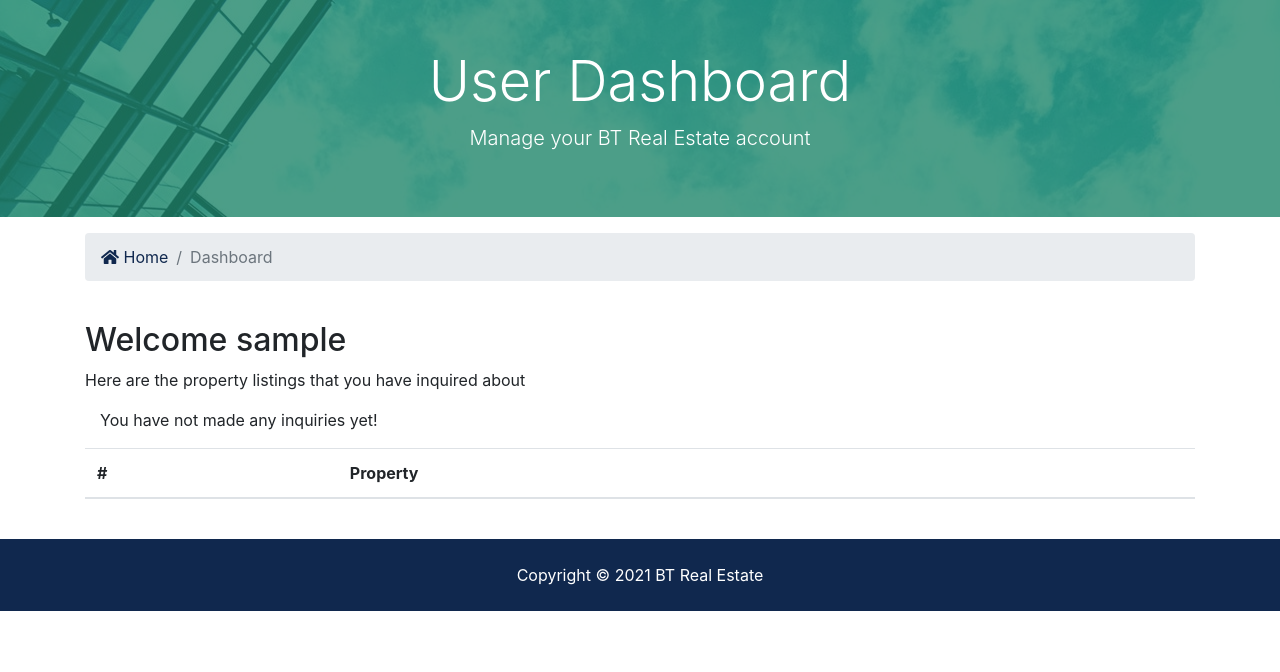
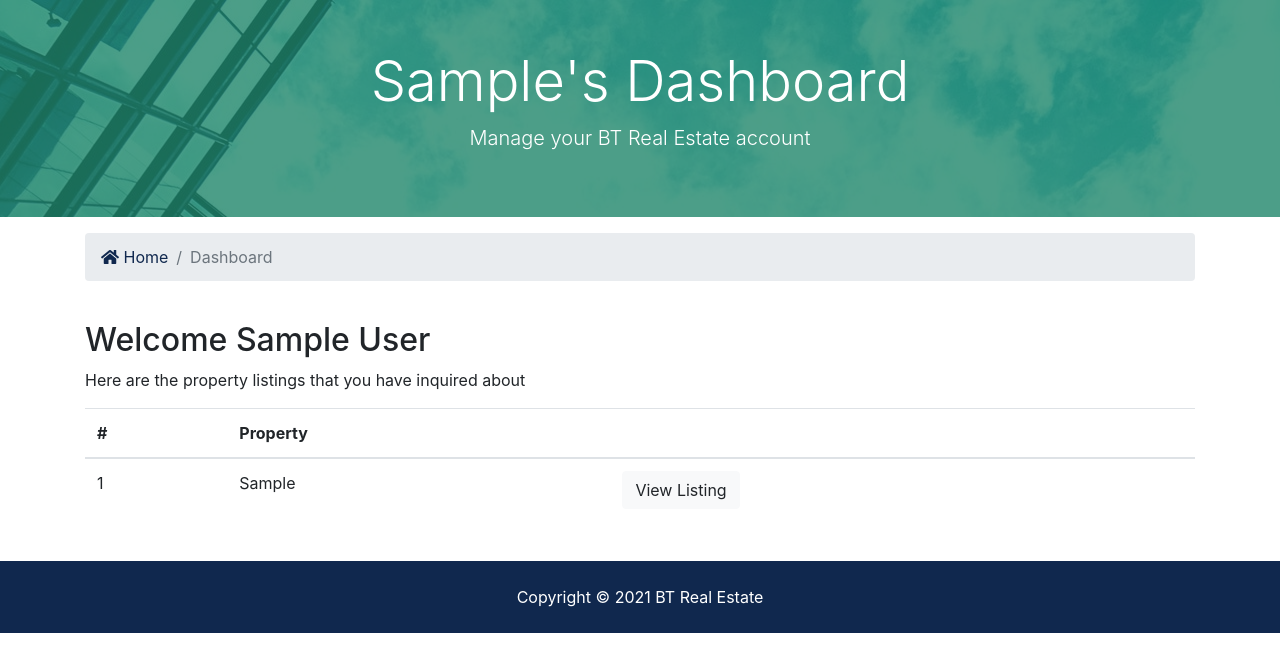
Before and after one commit to Amin-dev2/sss, a Django app: page /accounts/dashboard in a window 1280 px wide. Shown: the part 128-800 px from the top of the page. Run offline with Django 3.2, Linux system fonts and the light colour scheme; a user stored in the database is signed in; tables that the repository leaves empty hold one stand-in row (values such as "Sample post"); lists and menus that the app fills with data are empty; some libraries are stand-ins or nearby versions.

Commit message:
Project complete

```diff
--- a/accounts/views.py
+++ b/accounts/views.py
@@ -1,6 +1,8 @@
 from django.shortcuts import render, redirect
 from django.contrib import messages, auth
 from django.contrib.auth.models import User
+
+from contacts.models import Contact
 
 
 def register(request):
@@ -68,4 +70,8 @@ def logout(request):
     return redirect('index')
 
 def dashboard(request):
-  return render(request, 'accounts/dashboard.html')
+  user_contacts = Contact.objects.order_by('-contact_date').filter(user_id=request.user.id)
+  context = {
+    'contacts': user_contacts
+  }
+  return render(request, 'accounts/dashboard.html', context)
--- a/templates/accounts/dashboard.html
+++ b/templates/accounts/dashboard.html
@@ -6,7 +6,7 @@
   <div class="container">
     <div class="row text-center">
       <div class="col-md-12">
-        <h1 class="display-4">User Dashboard</h1>
+        <h1 class="display-4">{{ user.first_name }}'s Dashboard</h1>
         <p class="lead">Manage your BT Real Estate account</p>
       </div>
     </div>
@@ -34,7 +34,8 @@
   <div class="container">
     <div class="row">
       <div class="col-md-12">
-        <h2>Welcome {{ user.username }}</h2>
+        <h2>Welcome {{ user.first_name }} {{ user.last_name }}</h2>
+        {% if contacts %}
         <p>Here are the property listings that you have inquired about</p>
         <table class="table">
           <thead>
@@ -44,14 +45,13 @@
               <th></th>
             </tr>
           </thead>
-          {% if listings %}
-          {% for listing in listings %}
+          {% for contact in contacts %}
           <tbody>
             <tr>
-              <td>{{listing.listing_id}}</td>
-              <td>{{listing.title}}</td>
+              <td>{{contact.id}}</td>
+              <td>{{contact.listing}}</td>
               <td>
-                <a class="btn btn-light" href="{% url 'listing' listing_id%}">View Listing</a>
+                <a class="btn btn-light" href="{% url 'listing' contact.listing_id%}">View Listing</a>
               </td>
             </tr>
             {% endfor %}
```
Also changed, not shown: btre/settings.py (+1 -6 lines).
